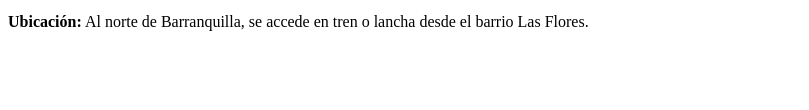
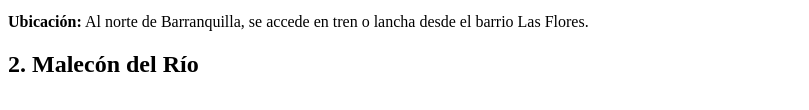
Before and after one commit to dvillafane/RubricaC1ejercicio2, a plain HTML site: page index.html in a window 1280 px wide. Shown: the part 468-578 px from the top of the page, without its empty margins (0-809 px from the left). Drawn offline with Linux system fonts and the light colour scheme.

Commit message:
Agrega destino turistico 2

```diff
--- a/index.html
+++ b/index.html
@@ -15,5 +15,9 @@
         <p><strong>Ubicación:</strong> Al norte de Barranquilla, se accede en tren o lancha desde el barrio Las Flores.</p>
     </div>
 
+    <div>
+        <h2>2. Malecón del Río</h2>
+    </div>
+
 </body>
 </html>
```
